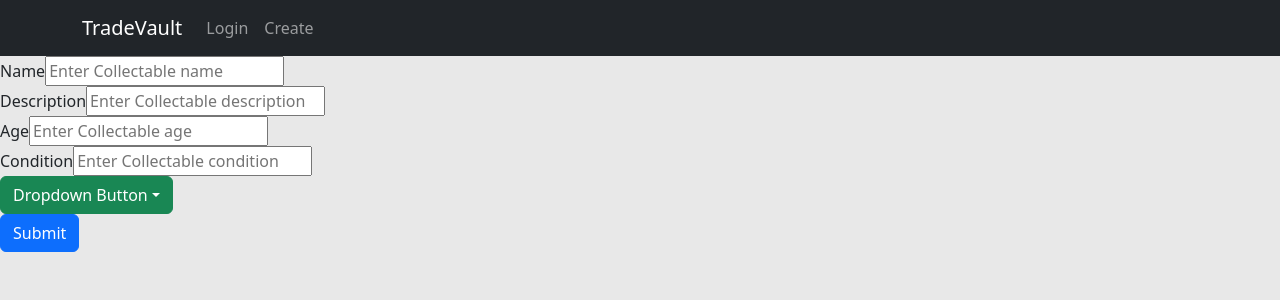
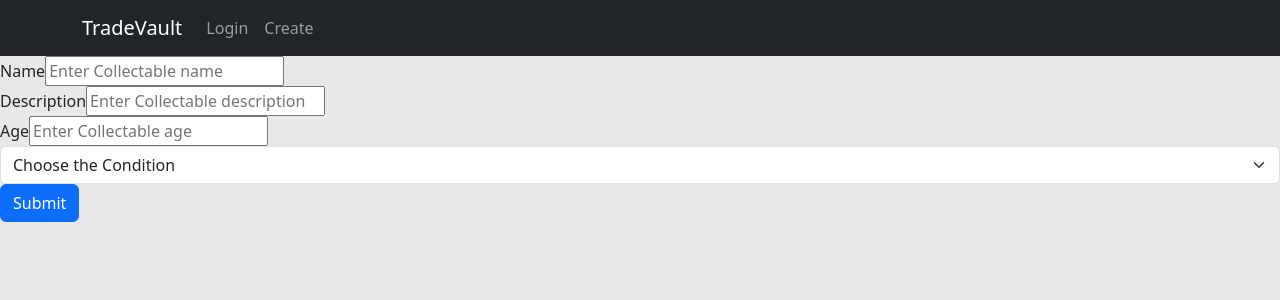
Before and after one commit to JohnJones88/TradeVault-ui, a React (Create React App) app in the folder TradeVault-ui/: page /create in a window 1280 px wide. Shown: the top 300 px of the page. Built offline with nearby package versions, Linux system fonts and the light colour scheme.

Commit message:
changes create and view from ui to repo

```diff
--- a/TradeVault-ui/package.json
+++ b/TradeVault-ui/package.json
@@ -17,6 +17,7 @@
     "react-router-dom": "^6.22.3",
     "react-scripts": "5.0.1",
     "typescript": "^4.9.5",
+    "uploader": "^3.48.3",
     "web-vitals": "^2.1.4"
   },
   "scripts": {
--- a/TradeVault-ui/src/App.tsx
+++ b/TradeVault-ui/src/App.tsx
@@ -40,9 +40,8 @@ function App() {
           <Route path='/signup' element={<SignUpPage />} />
           <Route path='/' element={<LogInPage />} />
           <Route path='/home' element={<HomePage />} />
-          <Route path='/view' element={<ViewPage />} />
+          <Route path='/view/:id' element={<ViewPage />} />
           <Route path='/create' element={<CreatePage />} />
-          <Route path='/create/update/:id' element={<CreatePage />} />
         </Route>
       </Routes>
     </BrowserRouter>
--- a/TradeVault-ui/src/pages/create/CreatePage.tsx
+++ b/TradeVault-ui/src/pages/create/CreatePage.tsx
@@ -1,8 +1,10 @@
-import { useState, useEffect } from "react";
+import { useState } from "react";
 import { useNavigate, useParams } from "react-router-dom";
-import Dropdown from 'react-bootstrap/Dropdown';
+import Form from 'react-bootstrap/Form';
 
-function CreatePage(){
+
+
+function CreatePage() {
   const navigate = useNavigate();
   const { id } = useParams();
 
@@ -12,7 +14,7 @@ function CreatePage(){
   const [condition, setCondition] = useState('')
 
 
-return(
+  return (
     <div>
 
       <div>
@@ -32,38 +34,30 @@ return(
         <label>Age</label>
         <input type="text" placeholder="Enter Collectable age" value={age} onChange={(e) => { setAge(e.target.value) }}></input>
       </div>
-<div>
-  <label>Condition</label>
-  <input type="text" placeholder="Enter Collectable condition" value={condition} onChange={(e) => { setCondition(e.target.value) }}></input>
-</div>
-<Dropdown>
-      <Dropdown.Toggle variant="success" id="dropdown-basic">
-        Dropdown Button
-      </Dropdown.Toggle>
 
-      <Dropdown.Menu>
-        <Dropdown.Item href="#/action-1">Mint</Dropdown.Item>
-        <Dropdown.Item href="#/action-2">Excellent</Dropdown.Item>
-        <Dropdown.Item href="#/action-3">Very Good</Dropdown.Item>
-        <Dropdown.Item href="#/action-3">Poor</Dropdown.Item>
-      </Dropdown.Menu>
-    </Dropdown>
+      <Form.Select aria-label="Default select example" value={condition} onChange={(e) => {setCondition(e.target.value)}}>
+        <option>Choose the Condition</option>
+        <option value="Mint">Mint</option>
+        <option value="Excellent">Excellent</option>
+        <option value="Very Good">Very Good</option>
+        <option value="Poor">Poor</option>
+      </Form.Select>
 
       <div>
-  <button type="submit" className="btn btn-primary" onClick={addOrUpdateCollectable}>Submit</button>
+        <button type="submit" className="btn btn-primary" onClick={addCollectable}>Submit</button>
       </div>
 
     </div>
   );
-function addOrUpdateCollectable() {
+  function addCollectable() {
 
     const asyncPostCollectable = async () => {
-    const url = `http://localhost:5000/create`;
+      const url = 'http://localhost:5000/collectables';
 
       const options = {
         method: 'POST',
         headers: { 'Content-Type': 'application/json' },
-      body: JSON.stringify({ name: name, description: description, age: age, condition: condition })
+        body: JSON.stringify({ name: name, description: description, age: age, condition: "Mint" })
       }
 
       try {
@@ -77,7 +71,7 @@ function addOrUpdateCollectable() {
     }
 
     const asyncPutCollectable = async () => {
-    const url = `http://localhost:5000/update/${id}`;
+      const url = `http://localhost:5000/collectables/${id}`;
 
       const options = {
         method: 'PUT',
@@ -87,6 +81,8 @@ function addOrUpdateCollectable() {
 
       try {
         const response = await fetch(url, options);
+        const data = await response.json()
+        console.log(data);
 
 
         navigate('/view')
--- a/TradeVault-ui/src/pages/home/HomePage.tsx
+++ b/TradeVault-ui/src/pages/home/HomePage.tsx
@@ -49,7 +49,7 @@ function HomePage() {
             const options = {
                 headers: { 'Content-Type': 'application/json', 'authorization': `${localStorage.getItem('profile-token')}` },
             }
-            const resp = await fetch('http://localhost:5000/collectables?random=6', options); // Grabs 6 random collectables
+           const resp = await fetch('http://localhost:5000/collectables?random=6', options); // Grabs 6 random collectables
             //const resp = await fetch("./homePageData.json");
             const data = await resp.json();
 
--- a/TradeVault-ui/src/pages/view/ViewPage.tsx
+++ b/TradeVault-ui/src/pages/view/ViewPage.tsx
@@ -1,26 +1,32 @@
 import { useState, useEffect } from "react";
 import { useNavigate, useParams } from "react-router-dom";
-import Card from 'react-bootstrap/Card';
 import Collectable from "../../models/Collectable";
-import TradeVaultCard from "../../components/card/TradeVaultCard";
+import { FormSelect } from "react-bootstrap";
+
 
 function ViewPage() {
-  /*const navigate = useNavigate();
+  const navigate = useNavigate();
   const { id } = useParams();
 
   const [name, setName] = useState('');
   const [description, setDescription] = useState('');
   const [age, setAge] = useState('')
-  const [condition, setCondition] = useState('')*/
+  const [condition, setCondition] = useState('')
 
   const [viewCollectables, setViewCollectables] = useState<Collectable[]>([]);
-  /*useEffect(() => {
+  useEffect(() => {
+
 
     const asyncGetTradeCardById = async () => {
-      const url = `http://localhost:5000/view${id}`;
+      const url = `http://localhost:5000/collectables/${id}`;
+      const options = {
+        method: 'GET',
+        headers: { 'Content-Type': 'application/json', 'authorization': `${localStorage.getItem('profile-token')}` },
+      }
+
 
       try {
-        const response = await fetch(url);
+        const response = await fetch(url, options);
         const data = await response.json();
         console.log(data);
         setName(data.name)
@@ -35,20 +41,17 @@ function ViewPage() {
     if (id) {
       asyncGetTradeCardById();
     }
-  }, []);;*/
+  }, []);
 
-  return (
-    <Card style={{ width: '18rem' }}>
-      <Card.Img variant="top" src="holder.js/100px180?text=Image cap" />
-      <Card.Body>
-        <div className="row g-4">
-                {viewCollectables.map((collectable) => (
-                    <div key={collectable.id} className="col-xl-4 col-md-6 col-sm-12">
-                        <TradeVaultCard id={collectable.id} name={collectable.name} description={collectable.description} image={"http://localhost:3000/s-l1200.webp"} age={collectable.age} condition={collectable.condition} />
-                    </div>
-                ))}</div>
-      </Card.Body>
-    </Card>
+  return (<div>
+
+    <div>name: {name}</div>
+    <div>description: {description}</div>
+    <div>age: {age}</div>
+    <div>condition: {condition}</div>
+
+  </div>
+
   )
 
   async function getViewCollectables(): Promise<void> {
@@ -57,14 +60,38 @@ function ViewPage() {
         method: 'GET',
         headers: { 'Content-Type': 'application/json', 'authorization': `${localStorage.getItem('profile-token')}` },
       }
-      const resp = await fetch('http://localhost:5000/view', options)
+      const resp = await fetch(`http://localhost:5000/collectables/${id}`, options)
       const data = await resp.json();
 
       setViewCollectables(data);
     } catch (error) {
       console.error(error);
+    };
+    const asyncPutCollectable = async () => {
+      const url = `http://localhost:5000/collectables/${id}`;
+
+      const options = {
+        method: 'PUT',
+        headers: { 'Content-Type': 'application/json' },
+        body: JSON.stringify({ name: name, description: description, age: age, condition: condition })
+      }
+
+      try {
+        const response = await fetch(url, options);
+        const data = await response.json();
+        console.log(data)
+        asyncPutCollectable();
+
+
+        navigate('/view')
+      } catch (error) {
+        console.error(error);
+      }
+
+
     }
-  }
+  } getViewCollectables()
+
 }
 
 export default ViewPage;
```
Also changed, not shown: 1 other file (tests, documents, lock files or other folders). Lines whose indentation alone changed are shown as unchanged.
